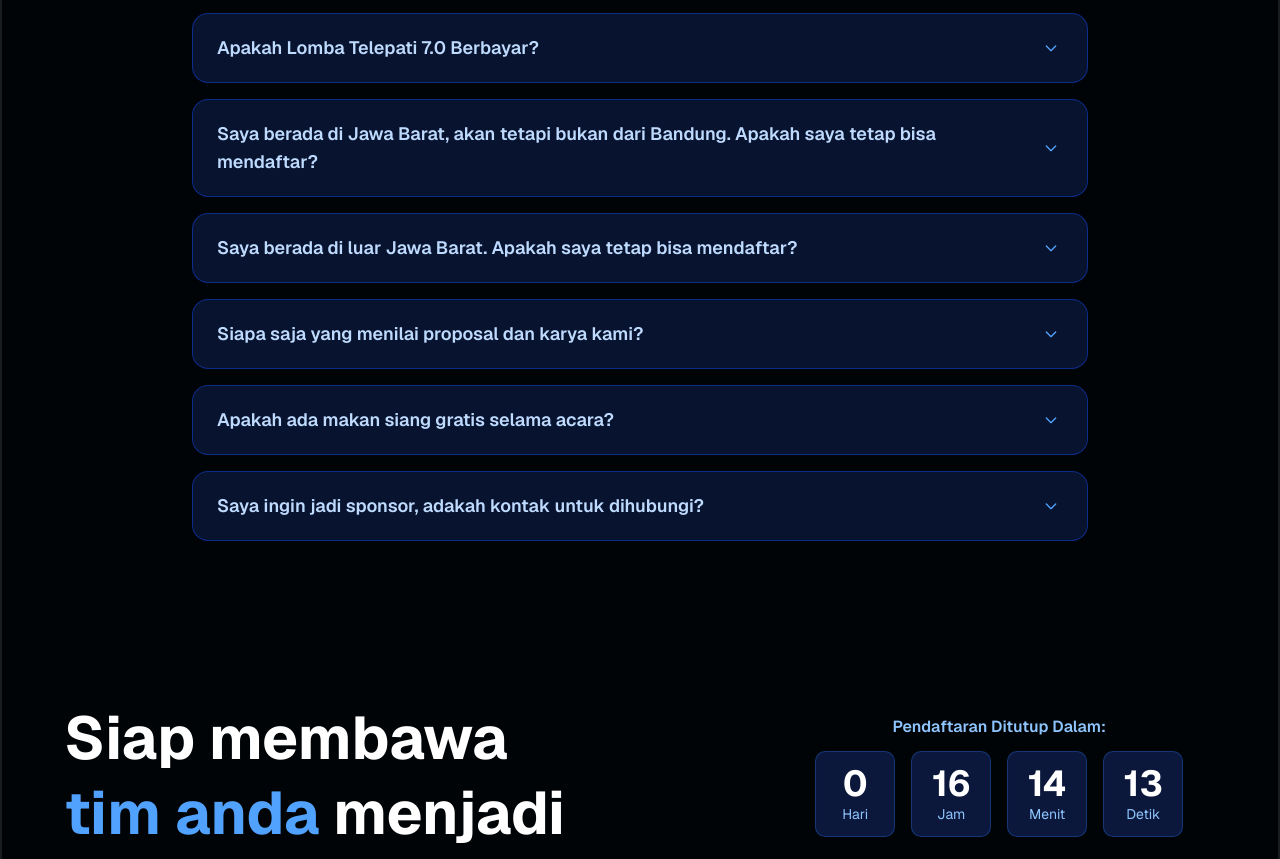
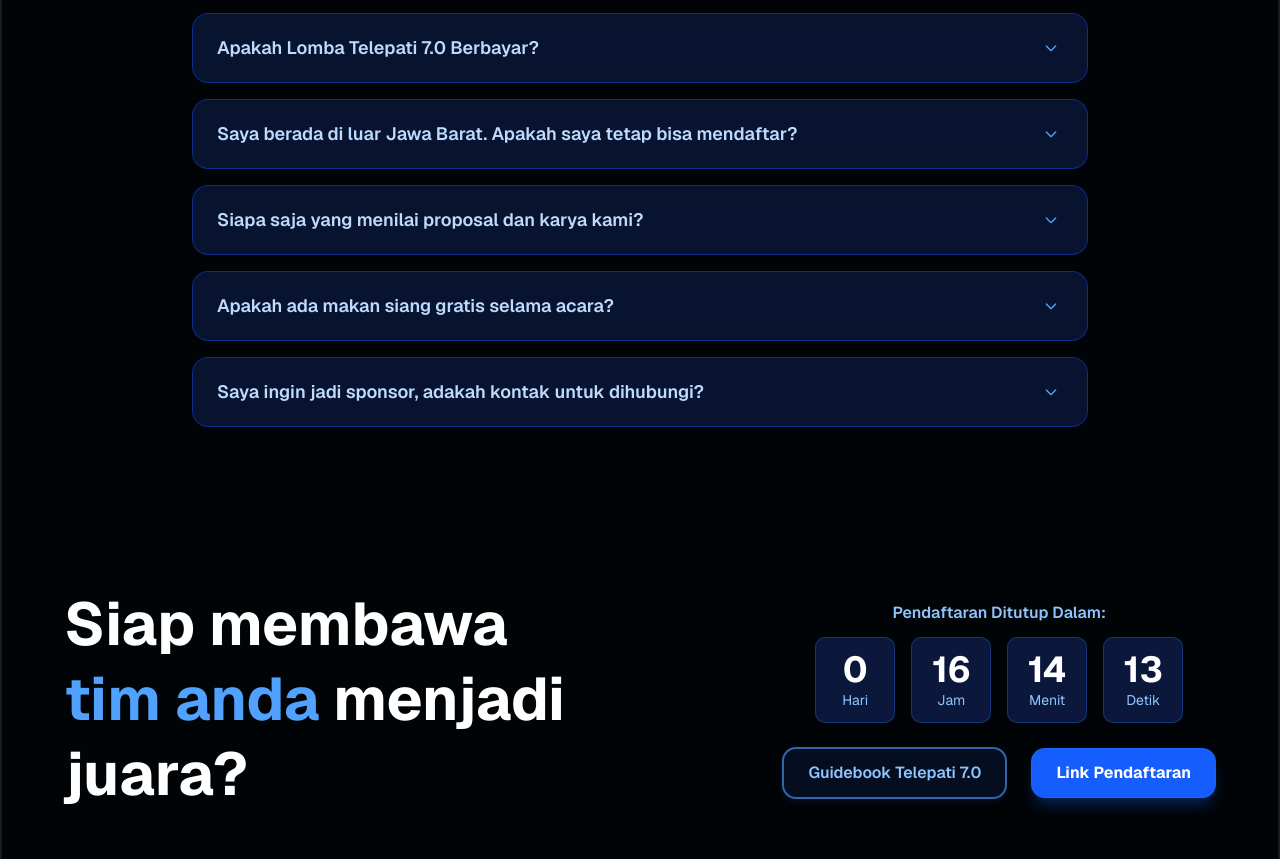
Before and after one commit to HIMATEL/telepatiweb, a Next.js app: page / in a window 1280 px wide. Shown: the part 4500-5359 px from the top of the page. Built offline with nearby package versions, Linux system fonts and the light colour scheme.

Commit message:
updated FAQ

```diff
--- a/app/sections/faq.tsx
+++ b/app/sections/faq.tsx
@@ -13,10 +13,6 @@ export default function FaqSection() {
       {
          title: "Apakah Lomba Telepati 7.0 Berbayar?",
          description: "Lomba Telepati 7.0 ini berbayar, peserta diperlukan untuk membayar biaya administrasi sebesar Rp 50.000,- per tim untuk mengikuti lomba ini. Pembayaran dapat dilakukan melalui transfer bank ke nomor rekening yang telah disediakan oleh panitia yang tertera pada Guide Book.",
-      },
-      {
-         title: "Saya berada di Jawa Barat, akan tetapi bukan dari Bandung. Apakah saya tetap bisa mendaftar?",
-         description: "Tentunya bisa! Lomba ini terbuka untuk seluruh mahasiswa aktif Diploma atau Sarjana, maksimal hingga semester 5, atau pelajar aktif SMA/SMK yang berasal dari universitas atau sekolah di wilayah Jawa Barat. Kami juga akan menyediakan akomodasi bagi peserta yang lolos ke tahap final yang berasal dari luar Bandung. Untuk bisa tampil di kampus Politeknik Negeri Bandung.",
       },
       {
          title: "Saya berada di luar Jawa Barat. Apakah saya tetap bisa mendaftar?",
```
